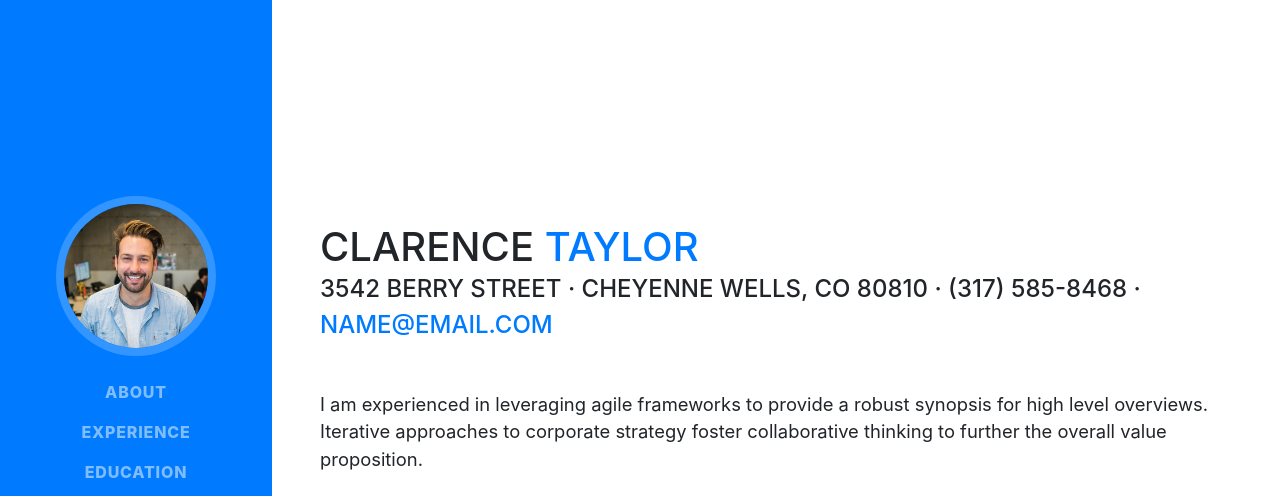
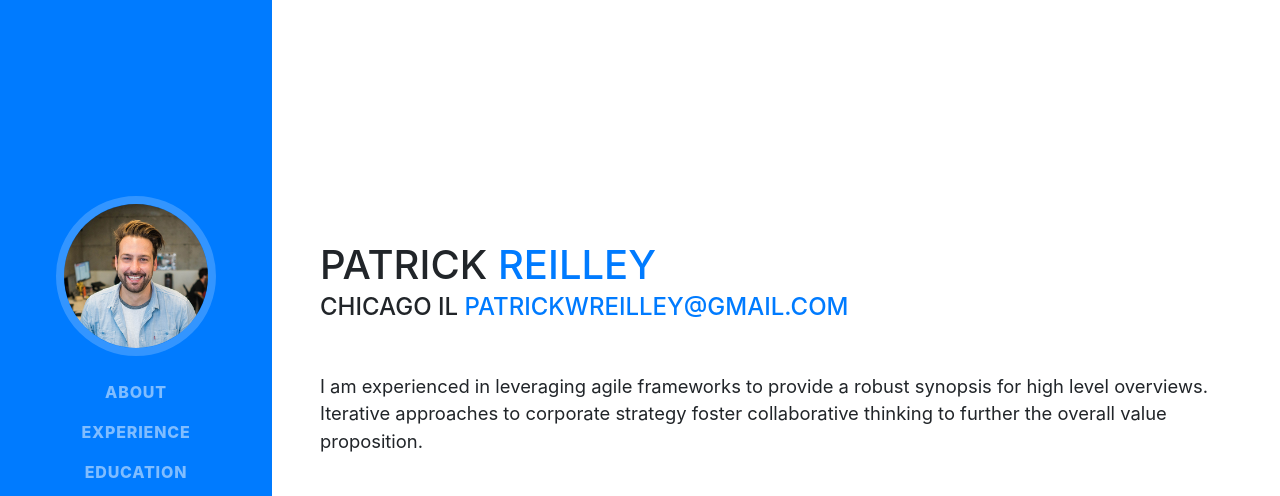
Before and after one commit to preilley1/preilley1.github.io, a website with bundled scripts: page index.html in a window 1280 px wide. Shown: the top 496 px of the page. Built offline with nearby package versions, Linux system fonts and the light colour scheme; a web font is replaced by a local one.

Commit message:
Add personal info

```diff
--- a/index.html
+++ b/index.html
@@ -27,7 +27,7 @@
 
     <nav class="navbar navbar-expand-lg navbar-dark bg-primary fixed-top" id="sideNav">
       <a class="navbar-brand js-scroll-trigger" href="#page-top">
-        <span class="d-block d-lg-none">Clarence Taylor</span>
+        <span class="d-block d-lg-none">Patrick Reilley</span>
         <span class="d-none d-lg-block">
           <img class="img-fluid img-profile rounded-circle mx-auto mb-2" src="img/profile.jpg" alt="">
         </span>
@@ -63,11 +63,11 @@
 
       <section class="resume-section p-3 p-lg-5 d-flex d-column" id="about">
         <div class="my-auto">
-          <h1 class="mb-0">Clarence
-            <span class="text-primary">Taylor</span>
+          <h1 class="mb-0">Patrick
+            <span class="text-primary">Reilley</span>
           </h1>
-          <div class="subheading mb-5">3542 Berry Street · Cheyenne Wells, CO 80810 · (317) 585-8468 ·
-            <a href="mailto:name@email.com">name@email.com</a>
+          <div class="subheading mb-5">Chicago IL
+            <a href="mailto:patrickwreilley@gmail.com">patrickwreilley@gmail.com</a>
           </div>
           <p class="lead mb-5">I am experienced in leveraging agile frameworks to provide a robust synopsis for high level overviews. Iterative approaches to corporate strategy foster collaborative thinking to further the overall value proposition.</p>
           <div class="social-icons">
```
